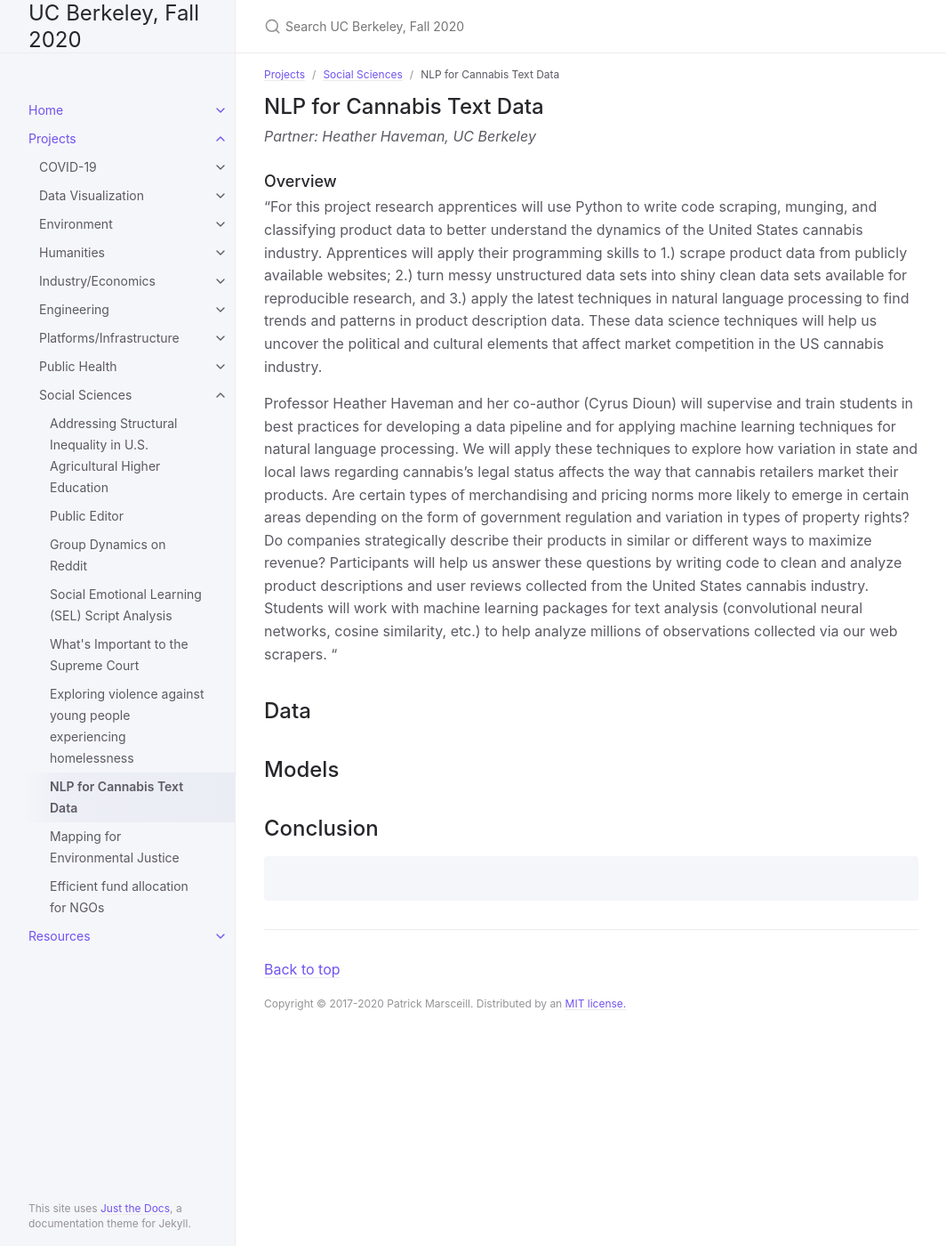
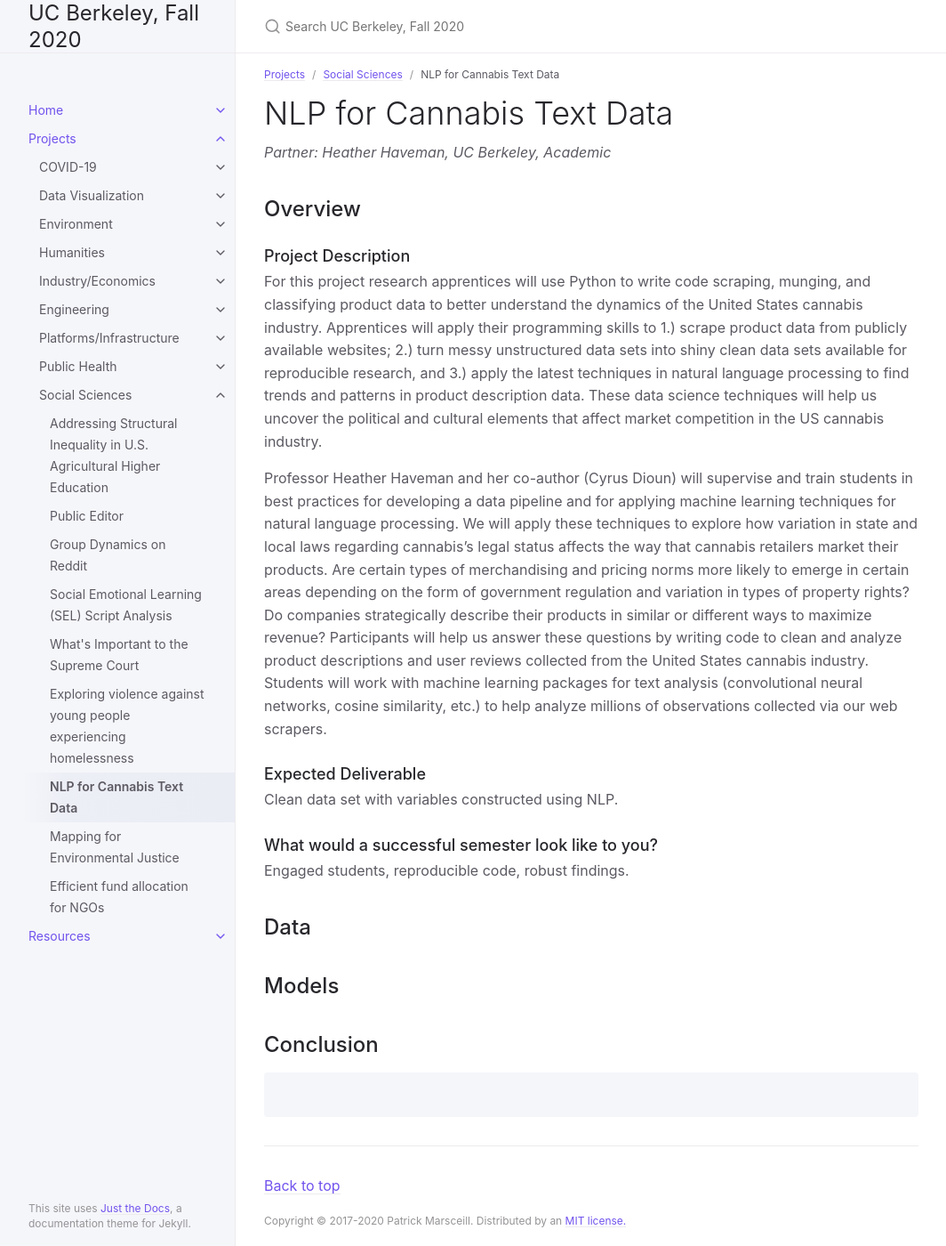
Before and after one commit to DS-Discovery/ds-discovery.github.io, a Jekyll site: the page built from Projects/Social Sciences/NLP for Cannabis Text Data.md, in a window 1280 px wide and 1400 px high. Shown: the whole window at 89% size, without its empty margins (107-1171 px from the left). Built offline with Jekyll 4.4.1, drawn with Linux system fonts in a browser that asks for light colours.

Commit message:
Update NLP for Cannabis Text Data.md

```diff
--- a/Projects/Social Sciences/NLP for Cannabis Text Data.md
+++ b/Projects/Social Sciences/NLP for Cannabis Text Data.md
@@ -3,19 +3,23 @@ layout: default
 title: NLP for Cannabis Text Data
 parent: Social Sciences
 grand_parent: Projects
-nav_order: 3
+nav_order: 2
 ---
 
 
-## NLP for Cannabis Text Data
-*Partner: Heather Haveman, UC Berkeley*
+# NLP for Cannabis Text Data
+*Partner: Heather Haveman, UC Berkeley, Academic*
 
-### Overview
-
-"For this project research apprentices will use Python to write code scraping, munging, and classifying product data to better understand the dynamics of the United States cannabis industry. Apprentices will apply their programming skills to 1.) scrape product data from publicly available websites; 2.) turn messy unstructured data sets into shiny clean data sets available for reproducible research, and 3.) apply the latest techniques in natural language processing to find trends and patterns in product description data. These data science techniques will help us uncover the political and cultural elements that affect market competition in the US cannabis industry.
+## Overview
+### Project Description
+For this project research apprentices will use Python to write code scraping, munging, and classifying product data to better understand the dynamics of the United States cannabis industry. Apprentices will apply their programming skills to 1.) scrape product data from publicly available websites; 2.) turn messy unstructured data sets into shiny clean data sets available for reproducible research, and 3.) apply the latest techniques in natural language processing to find trends and patterns in product description data. These data science techniques will help us uncover the political and cultural elements that affect market competition in the US cannabis industry.
 
 Professor Heather Haveman and her co-author (Cyrus Dioun) will supervise and train students in best practices for developing a data pipeline and for applying machine learning techniques for natural language processing. We will apply these techniques to explore how variation in state and local laws regarding cannabis’s legal status affects the way that cannabis retailers market their products. Are certain types of merchandising and pricing norms more likely to emerge in certain areas depending on the form of government regulation and variation in types of property rights? Do companies strategically describe their products in similar or different ways to maximize revenue? Participants will help us answer these questions by writing code to clean and analyze product descriptions and user reviews collected from the United States cannabis industry. Students will work with machine learning packages for text analysis (convolutional neural networks, cosine similarity, etc.) to help analyze millions of observations collected via our web scrapers.
-"
+### Expected Deliverable
+Clean data set with variables constructed using NLP.
+### What would a successful semester look like to you?
+Engaged students, reproducible code, robust findings.
+
 
 ## Data
 
```
